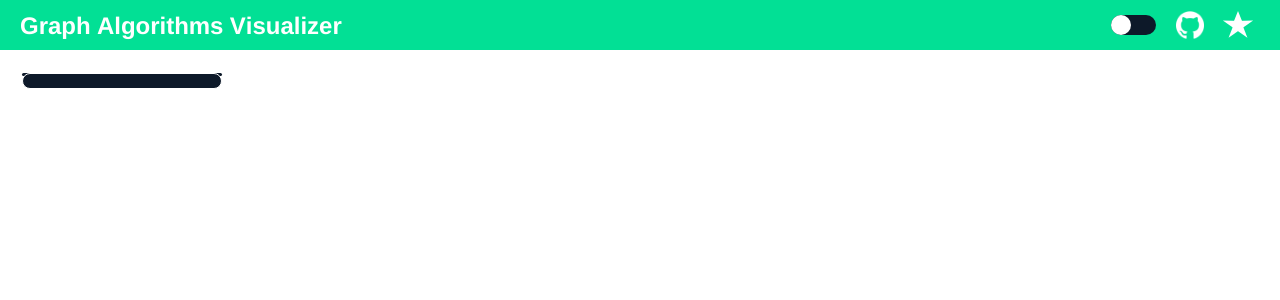
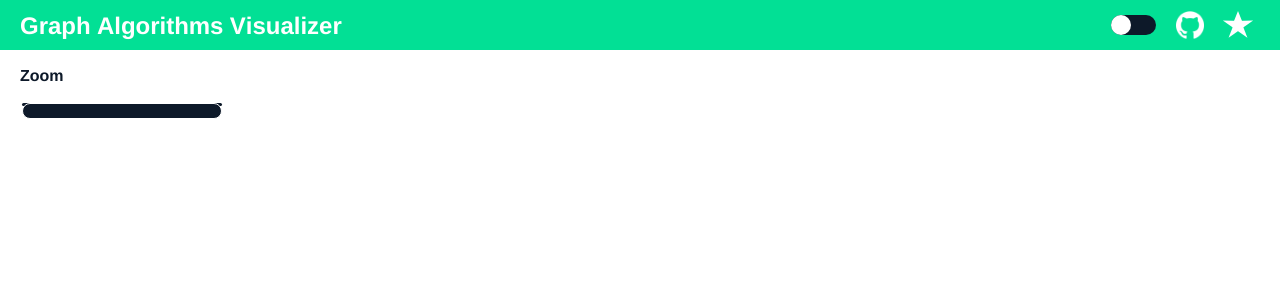
Before and after one commit to KarimElghamry/GraphAV, a React (Create React App) app: page / in a window 1280 px wide. Shown: the top 300 px of the page. Built offline with nearby package versions, Linux system fonts and the light colour scheme.

Commit message:
add: SideNav/zoom text

```diff
--- a/src/components/SideNav/SideNav.tsx
+++ b/src/components/SideNav/SideNav.tsx
@@ -1,10 +1,12 @@
 import React, { ReactElement } from 'react';
-import StyledSideNav from "./SideNavStyle"
-import ZoomSlider from "./ZoomSlider"
+import StyledSideNav from "./SideNavStyle";
+import ZoomSlider from "./ZoomSlider";
+import ItemText from "./ItemText";
 
 const SideNav: React.FC = (): ReactElement => {
     return (
         <StyledSideNav>
+            <ItemText>Zoom</ItemText>
             <ZoomSlider>
                 <input type="range" className="slider" />
             </ZoomSlider>
```
